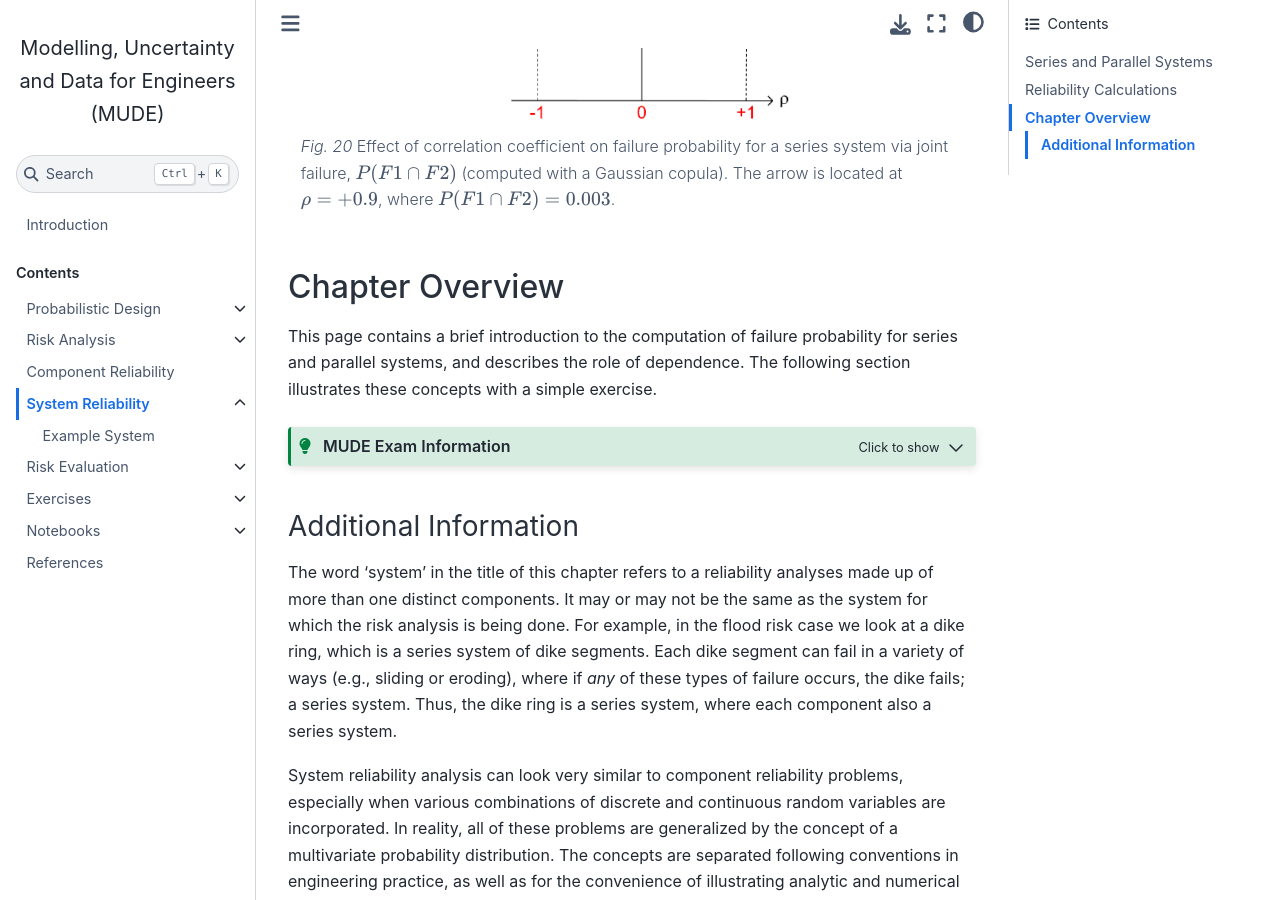
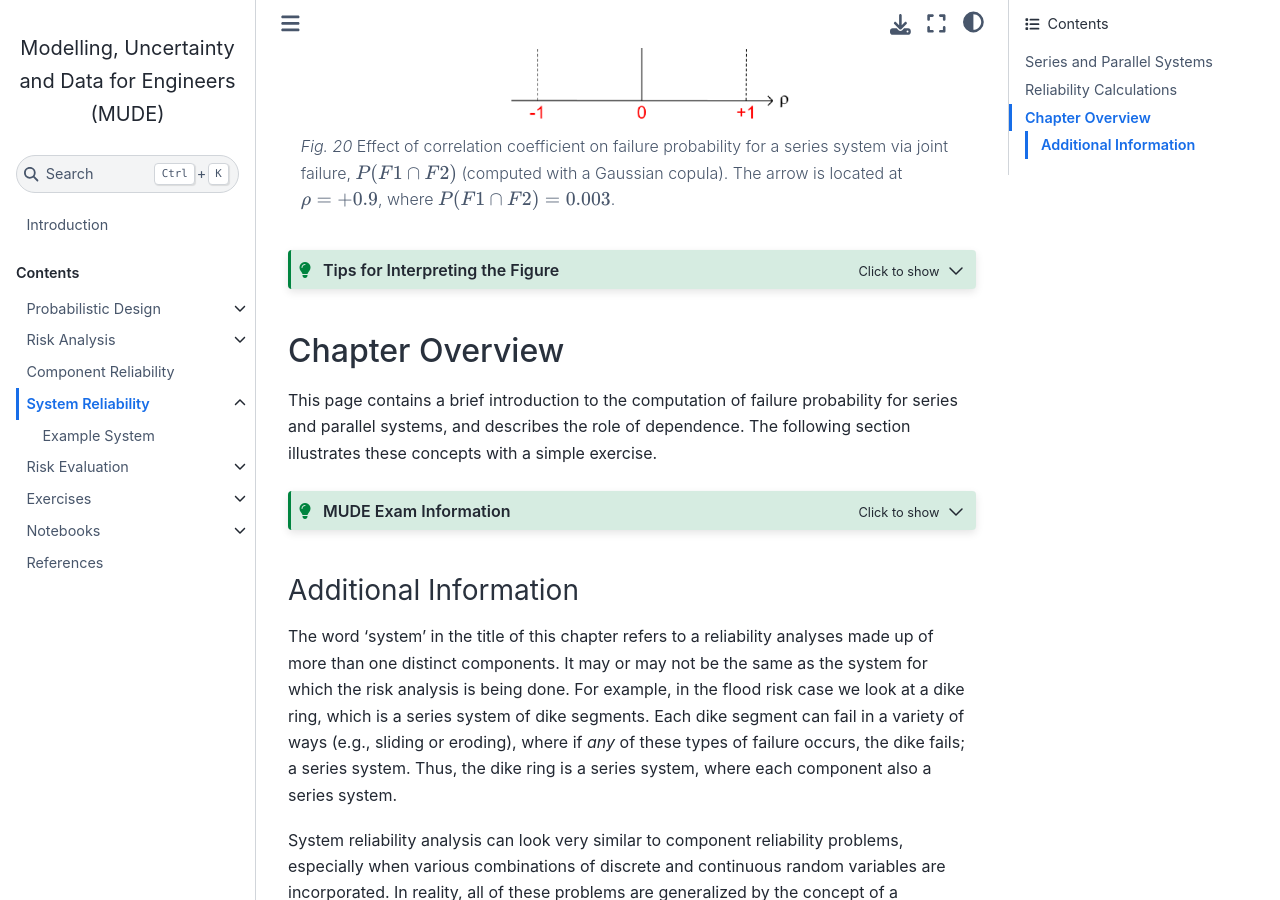
Before and after one commit to TUDelft-CITG/MUDE, a Jupyter Book: the page built from book/reliability-system/overview.md, in a window 1280 px wide and 900 px high, scrolled down 4373 px. Built offline with Jupyter Book 1.0.4 settings and Sphinx 7.4.7 and the Sphinx Book theme 1.1.4, drawn with Linux system fonts in a browser that asks for light colours; some of the changed lines change nothing that is shown.

Commit message:
add note about dependence figure

`````diff
--- a/book/reliability-system/overview.md
+++ b/book/reliability-system/overview.md
@@ -104,6 +104,20 @@
 Effect of correlation coefficient on failure probability for a series system via joint failure, $P(F1 \cap F2)$ (computed with a Gaussian copula). The arrow is located at $\rho=+0.9$, where $P(F1 \cap F2)=0.003$.
 ```
 
+````{admonition} Tips for Interpreting the Figure
+:class: tip, dropdown
+
+{numref}`sys_dependence` is interesting because it shows the effect of dependence on *both* series and parallel systems, since they are related with {eq}`sys_p_series`, the value that is shown in the blue line. Note that the distance between the blue line and the top reference line is the value of the intersection, $P(F1\cap F2)$ (also called the "joint" or "and" probability). Note that without a joint probability distribution (in this case a bivariate Gaussian), you can't compute the joint probability of two events, except for three special cases, the vertical black lines in the figure---do you know what those values are? This is related to the concepts of dependent, mutually exclusive and statistically independent events, which are easy to confuse with each other.
+
+It is also common to think about dependence in the sense of how "one event happens given that the other event has happened," but this is not quite right. Dependence is describged simply by the definition of conditional probability
+
+$$
+P(F1 \cap F2) = P(F1|F2)\cdot P(F2)
+$$
+
+which means the correct statement is that dependence quantifies how the "*probability* of one event *changes* (or not) given that the other event has happened."
+````
+
 ## Chapter Overview
 
 This page contains a brief introduction to the computation of failure probability for series and parallel systems, and describes the role of dependence. The following section illustrates these concepts with a simple exercise.
`````
